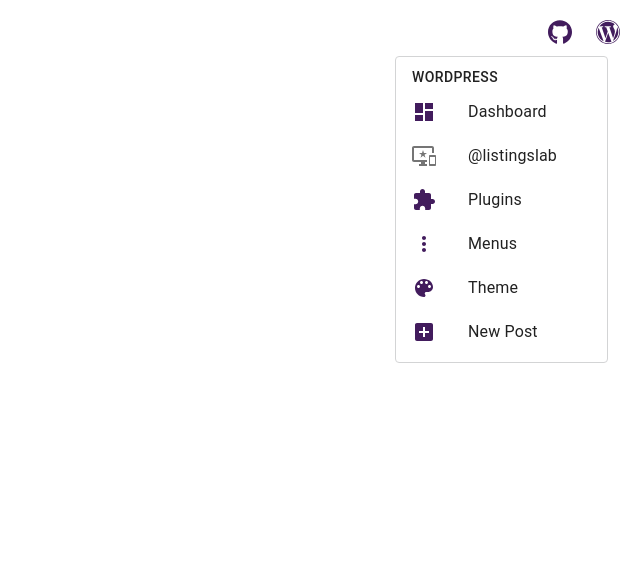
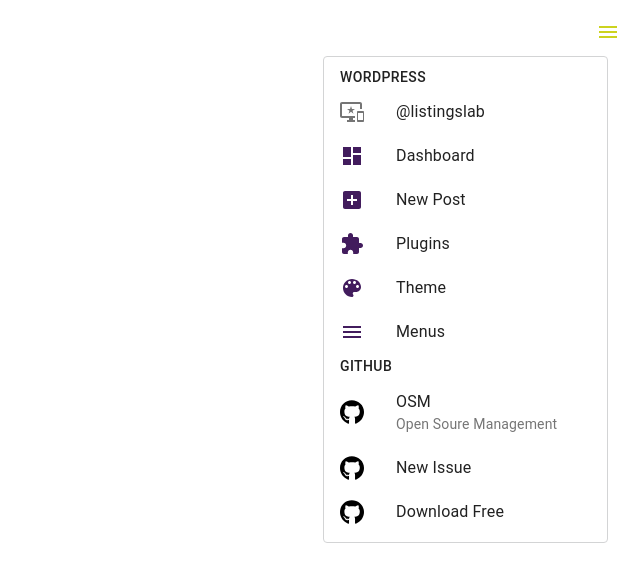
Before and after one commit to listingslab-software/listingslab, a React (Create React App) app in the folder react/wp-pwa/: page / in a window 1280 px wide. Both pictures are taken after a click on the button 1248 px from the left and 32 px from the top of the page. Shown: the top 582 px of the page, without its empty margins (640-1280 px from the left). Built offline with nearby package versions, Linux system fonts and the light colour scheme; no server answers.

Commit message:
Adds PluginMenu.jsx

```diff
--- a/package.json
+++ b/package.json
@@ -8,8 +8,8 @@
 	"scripts": {
 		"setup": "$PWD/unix/setup",
 		"api": "$PWD/unix/api",
-		"dev:pwa": "$PWD/unix/dev react/pwa",
-		"build:pwa": "$PWD/unix/build react/pwa",
+		"dev:wp-pwa": "$PWD/unix/dev react/wp-pwa",
+		"build:wp-pwa": "$PWD/unix/build react/wp-pwa",
 		"dev:wp-admin": "$PWD/unix/dev react/wp-admin",
 		"build:wp-admin": "$PWD/unix/build react/wp-admin",
 		"wordpressify": "$PWD/unix/wordpressify",
--- a/react/wp-pwa/src/App.jsx
+++ b/react/wp-pwa/src/App.jsx
@@ -10,9 +10,8 @@
   CssBaseline,
 } from '@material-ui/core/'
 import {
-  WordpressMenu,
   Overlay,
-  GithubMenu,
+  PluginMenu,
 } from './components'
 
 const useStyles = makeStyles((theme) => ({
@@ -29,8 +28,7 @@
               <CssBaseline />
               <Overlay />
               <div className={ clsx( classes.appWrap ) }>
-                <WordpressMenu />
-                <GithubMenu />
+                <PluginMenu />
               </div>
             </MuiThemeProvider>
 }
--- a/react/wp-pwa/src/components/WordpressMenu.jsx
+++ b/react/wp-pwa/src/components/PluginMenu.jsx
@@ -69,7 +69,7 @@
   }
   const [ anchorEl, setAnchorEl ] = React.useState( null )
   const theme = useTheme()
-  const primaryColor = theme.palette.primary.main
+  // const primaryColor = theme.palette.primary.main
 
   const handleClick = ( e ) => {
     setAnchorEl( e.currentTarget )
@@ -79,8 +79,7 @@
     setAnchorEl( null )
   }
 
-  return (
-    <div>
+  return <React.Fragment>
 
       <IconButton
         style={{
@@ -93,7 +92,7 @@
         aria-controls={`wordpress-menu`}
         aria-haspopup="true"
         onClick={ handleClick }>
-        <Icon icon={ `wordpress` } color={ primaryColor } />
+        <Icon icon={ `menu` } color={ `secondary` } />
       </IconButton>
 
         <StyledMenu
@@ -115,18 +114,16 @@
             WordPress
           </Typography>
 
-
-          { postId ? <StyledMenuItem onClick={(e) => {
+          <StyledMenuItem onClick={(e) => {
             e.preventDefault()
-            navigateTo( `/wp-admin/post.php?post=${postId}&action=edit`, `_self` )
+            navigateTo( `/wp-admin/admin.php?page=listingslab%2Fphp%2FListingslab.php`, `_self` )
             handleClose()
           }}>
             <ListItemIcon>
-              <Icon icon={ `edit` } color={ `primary` } />
+              <Icon icon={ `pwa` } color={ `inherit` } />
             </ListItemIcon>
-            <ListItemText primary={`Edit` } />
-          </StyledMenuItem> : null }
-
+            <ListItemText primary={`@listingslab` } />
+          </StyledMenuItem>
 
 
           <StyledMenuItem onClick={(e) => {
@@ -141,16 +138,28 @@
             <ListItemText primary={`Dashboard` } />
           </StyledMenuItem>
 
+
           <StyledMenuItem onClick={(e) => {
             e.preventDefault()
-            navigateTo( `/wp-admin/admin.php?page=listingslab%2Fphp%2FListingslab.php`, `_self` )
+            navigateTo( `/wp-admin/post-new.php`, `_self` )
             handleClose()
           }}>
             <ListItemIcon>
-              <Icon icon={ `pwa` } color={ `inherit` } />
+              <Icon icon={ `add` } color={ `primary` } />
             </ListItemIcon>
-            <ListItemText primary={`@listingslab` } />
+            <ListItemText primary={`New Post` } />
           </StyledMenuItem>
+
+          { postId ? <StyledMenuItem onClick={(e) => {
+            e.preventDefault()
+            navigateTo( `/wp-admin/post.php?post=${postId}&action=edit`, `_self` )
+            handleClose()
+          }}>
+            <ListItemIcon>
+              <Icon icon={ `edit` } color={ `primary` } />
+            </ListItemIcon>
+            <ListItemText primary={`Edit` } />
+          </StyledMenuItem> : null }
 
 
           <StyledMenuItem onClick={(e) => {
@@ -166,6 +175,17 @@
 
           <StyledMenuItem onClick={(e) => {
             e.preventDefault()
+            navigateTo( `/wp-admin/customize.php?return=%2Fwp-admin%2Fadmin.php%3Fpage%3Dlistingslab%252Fphp%252FListingslab.php`, `_self` )
+            handleClose()
+          }}>
+            <ListItemIcon>
+              <Icon icon={ `theme` } color={ `primary` } />
+            </ListItemIcon>
+            <ListItemText primary={`Theme` } />
+          </StyledMenuItem>
+
+          <StyledMenuItem onClick={(e) => {
+            e.preventDefault()
             navigateTo( `/wp-admin//nav-menus.php`, `_self` )
             handleClose()
           }}>
@@ -175,34 +195,54 @@
             <ListItemText primary={`Menus` } />
           </StyledMenuItem>
 
+          <Typography
+            variant={ `button`}
+            style={{
+            padding: 16,
+            marginTop: 16,
+            marginBottom: 16,
+          }}>
+            GitHub
+          </Typography>
+
           <StyledMenuItem onClick={(e) => {
             e.preventDefault()
-            navigateTo( `/wp-admin/customize.php?return=%2Fwp-admin%2Fadmin.php%3Fpage%3Dlistingslab%252Fphp%252FListingslab.php`, `_self` )
+            navigateTo( `https://github.com/orgs/listingslab-software/projects/14?fullscreen=true`, `_blank` )
             handleClose()
           }}>
             <ListItemIcon>
-              <Icon icon={ `theme` } color={ `primary` } />
+              <Icon icon={ `github` } color={ `black` } />
             </ListItemIcon>
-            <ListItemText primary={`Theme` } />
+            <ListItemText primary={`OSM` }
+            secondary={ `Open Soure Management` } />
           </StyledMenuItem>
 
+          <StyledMenuItem onClick={(e) => {
+            e.preventDefault()
+            navigateTo( `https://github.com/listingslab-software/listingslab/issues/new/choose`, `_blank` )
+            handleClose()
+          }}>
+            <ListItemIcon>
+              <Icon icon={ `github` } color={ `black` } />
+            </ListItemIcon>
+            <ListItemText primary={`New Issue` } />
+          </StyledMenuItem>
 
 
           <StyledMenuItem onClick={(e) => {
             e.preventDefault()
-            navigateTo( `/wp-admin/post-new.php`, `_self` )
+            navigateTo( `https://github.com/listingslab-software/listingslab`, `_blank` )
             handleClose()
           }}>
             <ListItemIcon>
-              <Icon icon={ `add` } color={ `primary` } />
+              <Icon icon={ `github` } color={ `black` } />
             </ListItemIcon>
-            <ListItemText primary={`New Post` } />
+            <ListItemText primary={`Download Free` } />
           </StyledMenuItem>
 
+        </StyledMenu>
 
-        </StyledMenu>
-    </div>
-  )
+    </React.Fragment>
 }
 
 /*
--- a/react/wp-pwa/src/components/index.jsx
+++ b/react/wp-pwa/src/components/index.jsx
@@ -1,15 +1,15 @@
 import Collapsing from './Collapsing'
 import SettingsMenu from './SettingsMenu'
 import AppShell from './AppShell'
-import WordpressMenu from './WordpressMenu'
 import Overlay from './Overlay'
 import GithubMenu from './GithubMenu'
+import PluginMenu from './PluginMenu'
 
 export {
 	Collapsing,
 	SettingsMenu,
 	AppShell,
-	WordpressMenu,
 	GithubMenu,
 	Overlay,
+	PluginMenu,
 }
--- a/react/wp-pwa/src/theme/Icon.jsx
+++ b/react/wp-pwa/src/theme/Icon.jsx
@@ -32,7 +32,7 @@
 import IconInfo from '@material-ui/icons/Help'
 import IconHome from '@material-ui/icons/Home'
 import IconPalette from '@material-ui/icons/Palette'
-import IconMenu from '@material-ui/icons/MoreVert'
+import IconMenu from '@material-ui/icons/Menu'
 import IconExpand from '@material-ui/icons/Add'
 import IconStart from '@material-ui/icons/ArrowForward'
 import IconGambler from '@material-ui/icons/MonetizationOn'
```
